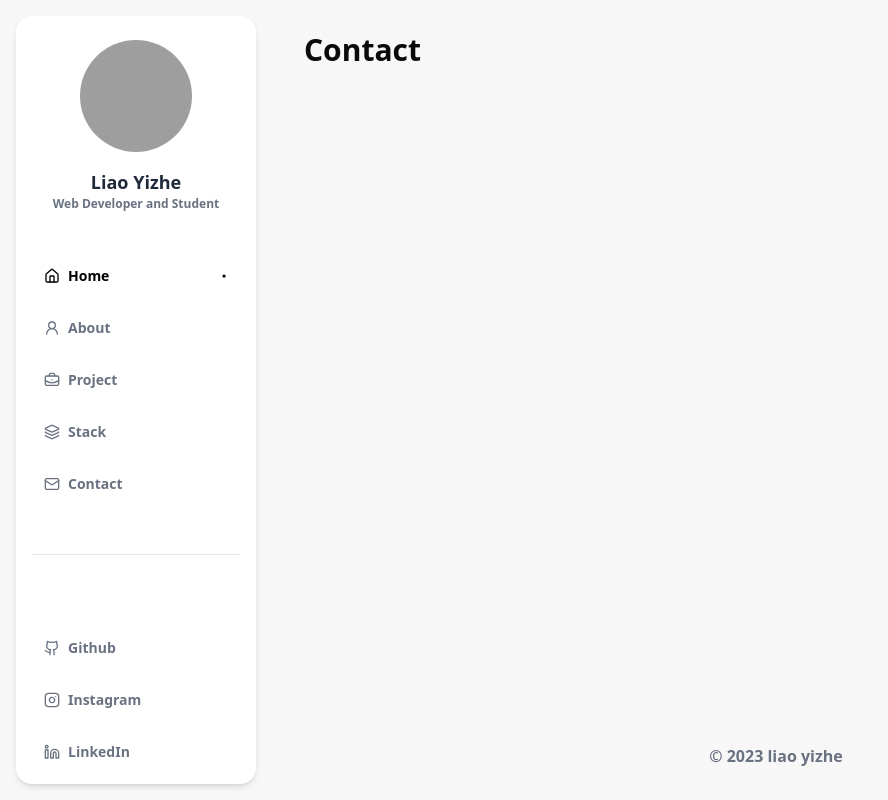
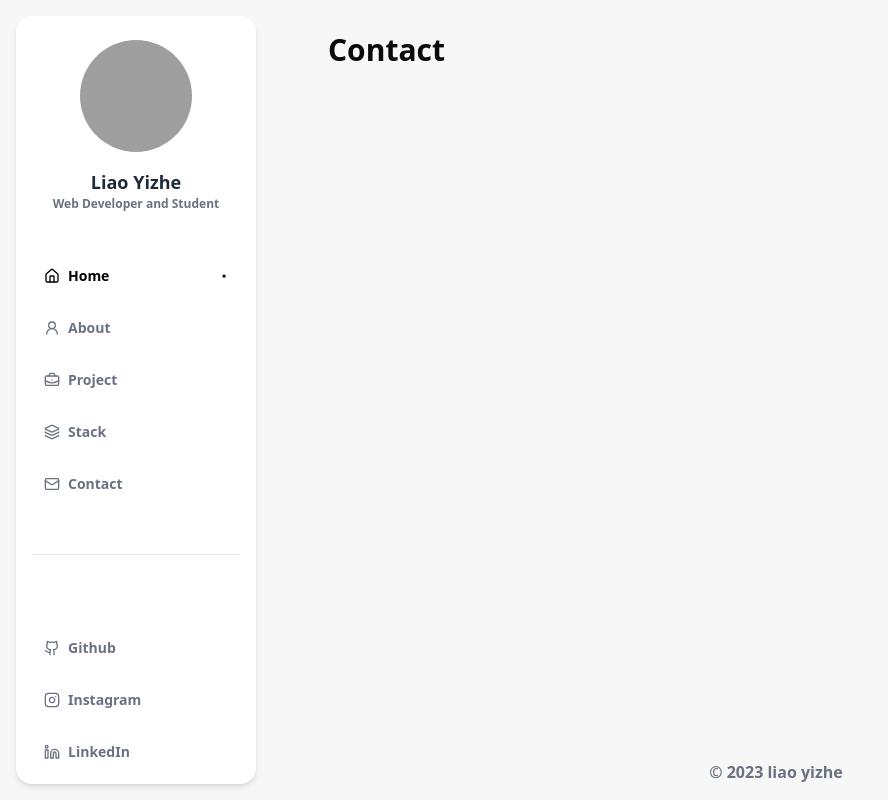
Before and after one commit to Yizhe0407/personal-web, a Next.js app: page /contact in a window 1280 px wide. Shown: the whole page, without its empty margins (0-888 px from the left). Built offline with nearby package versions, Linux system fonts and the light colour scheme; grey boxes are pictures that could not be loaded.

Commit message:
Update padding and layout for consistency across pages

```diff
--- a/src/app/about/page.tsx
+++ b/src/app/about/page.tsx
@@ -2,7 +2,7 @@ import React from 'react'
 
 export default function page() {
     return (
-        <div className="flex flex-col gap-6 w-full h-full">
+        <div className="flex flex-col gap-6 w-full h-full pt-32 pb-4 sm:p-8">
             <h2 className="text-2xl sm:text-3xl font-bold">About</h2>
         </div>
     )
--- a/src/app/contact/page.tsx
+++ b/src/app/contact/page.tsx
@@ -2,7 +2,7 @@ import React from 'react'
 
 export default function page() {
   return (
-    <div className="flex flex-col gap-6 w-full h-full">
+    <div className="flex flex-col gap-6 w-full h-full pt-32 pb-4 sm:p-8">
       <h2 className="text-2xl sm:text-3xl font-bold">Contact</h2>
     </div>
   )
--- a/src/app/layout.tsx
+++ b/src/app/layout.tsx
@@ -35,9 +35,9 @@ export default function RootLayout({
             <div className="flex flex-1 overflow-hidden">
               <TopBar />
               <Sidebar />
-              <div className="flex flex-col flex-1 justify-between pt-32 pb-4 sm:p-8 w-full h-full px-6 overflow-y-auto paragraph">
-                <div className="flex-grow">{children}</div>
-                <div className="flex flex-col items-center w-full mt-4 font-bold text-gray-500">
+              <div className="flex flex-col flex-1 justify-between items-center grow w-full h-full px-6 overflow-y-auto paragraph">
+                <div className="flex-grow w-full justify-center max-w-[1400px]">{children}</div>
+                <div className="flex flex-col items-center w-full mb-4 font-bold text-gray-500">
                   <span>© 2023 liao yizhe</span>
                   {/* <span>&nbsp;</span> */}
                 </div>
--- a/src/app/page.tsx
+++ b/src/app/page.tsx
@@ -3,7 +3,7 @@ import ProjectCard from "@/components/ProjectCard";
 
 export default function Home() {
   return (
-    <div className="flex flex-col gap-6 w-full">
+    <div className="flex flex-col gap-6 w-full pt-32 pb-4 sm:p-8">
       <h1 className="text-3xl sm:text-4xl font-bold">Hey👋, I&apos;m Yizhe</h1>
 
       <p className="text-gray-500 font-bold">
--- a/src/app/projects/page.tsx
+++ b/src/app/projects/page.tsx
@@ -3,7 +3,7 @@ import ProjectCard from "@/components/ProjectCard";
 
 export default function page() {
   return (
-    <div className="flex flex-col gap-6 w-full h-full">
+    <div className="flex flex-col gap-6 w-full h-full pt-32 pb-4 sm:p-8">
       <h2 className="text-2xl sm:text-3xl font-bold">Projects</h2>
       <ProjectCard isProjectPage={true} />
     </div>
--- a/src/app/stack/page.tsx
+++ b/src/app/stack/page.tsx
@@ -3,7 +3,7 @@ import Stack from "@/components/Stack";
 
 export default function page() {
     return (
-        <div className="flex flex-col gap-6 w-full h-full">
+        <div className="flex flex-col gap-6 w-full h-full pt-32 pb-4 sm:p-8">
             <h2 className="text-2xl sm:text-3xl font-bold">Stack</h2>
             <Stack isStack={true} />
         </div>
```
